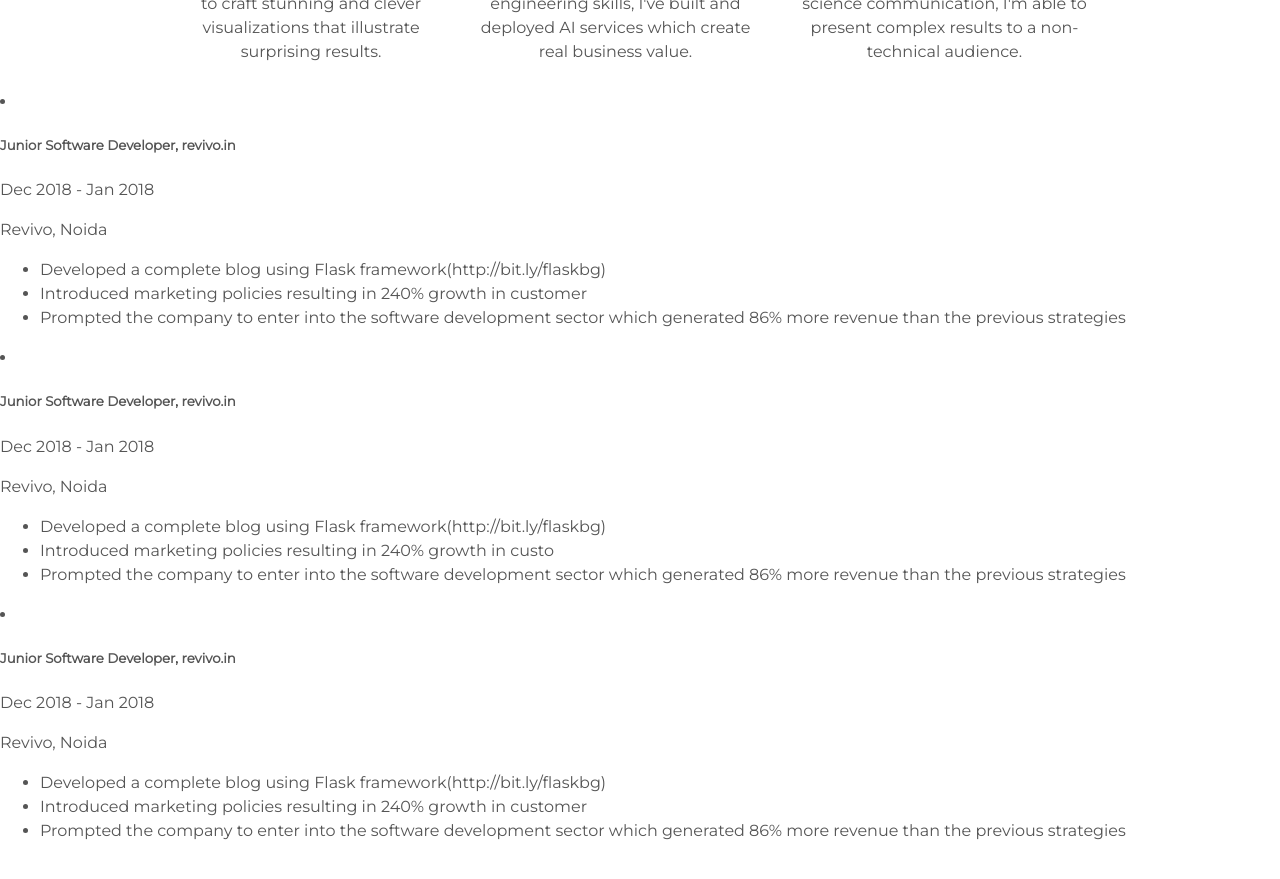
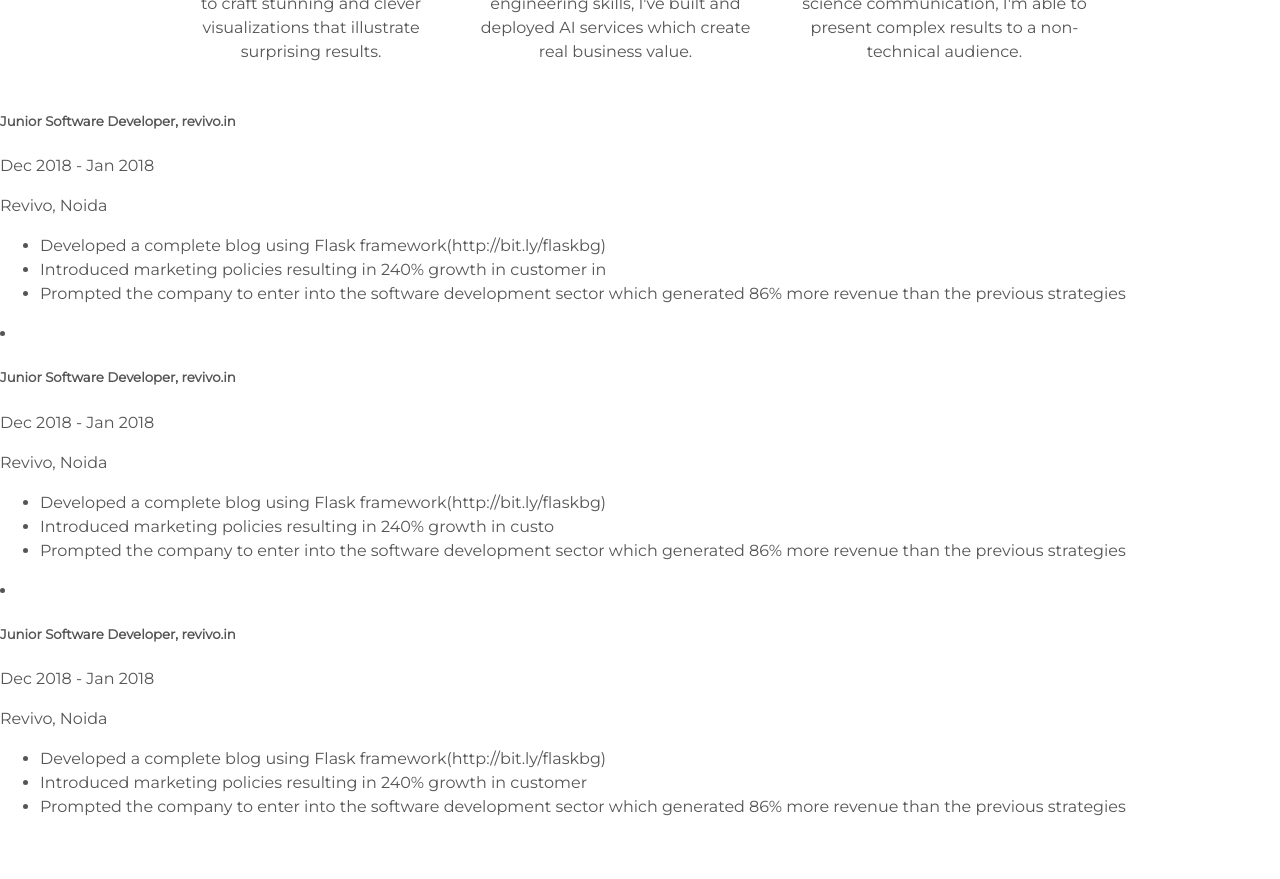
Before and after one commit to arkadee/arkadee.github.io, a Jekyll site: the page built from index.html, in a window 1280 px wide and 900 px high, scrolled down 1738 px. Shown: the top 879 px of the window. Built offline with Jekyll 4.4.1, drawn with Linux system fonts in a browser that asks for light colours.

Commit message:
Update experience.html

```diff
--- a/_includes/experience.html
+++ b/_includes/experience.html
@@ -1,14 +1,12 @@
 <div>
-    <li>
         <h5>Junior Software Developer, revivo.in</h5>
             Dec 2018 - Jan 2018
         <p>Revivo, Noida</p>
         <ul>
             <li>Developed a complete blog using Flask framework(http://bit.ly/flaskbg)</li>
-            <li>Introduced marketing policies resulting in 240% growth in customer </li>
+            <li>Introduced marketing policies resulting in 240% growth in customer in</li>
             <li>Prompted the company to enter into the software development sector which generated 86% more revenue than the previous strategies</li>
         </ul>
-    </li>
 </div>
 
 <div>
```
